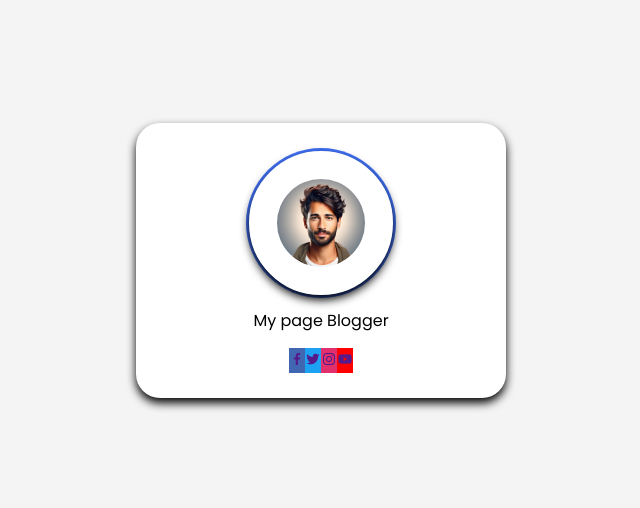
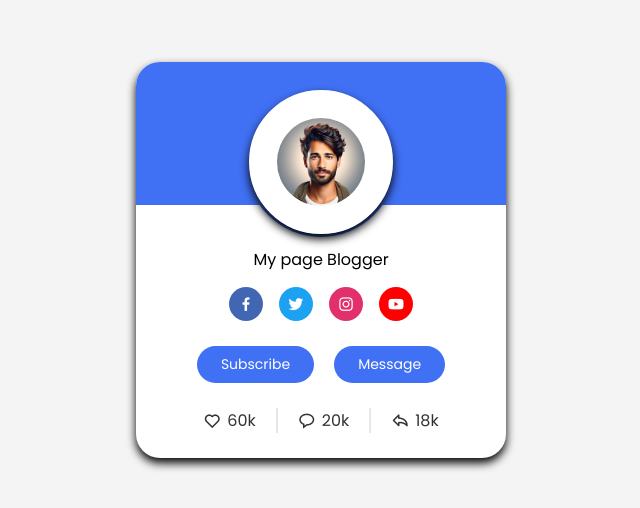
Before and after one commit to Shamhoxs/Html-Css-Projects, a plain HTML site: page Project1/index.html in a window 1280 px wide. Shown: the part 140-648 px from the top of the page, without its empty margins (319-959 px from the left). Drawn offline with nearby package versions, Linux system fonts and the light colour scheme.

Commit message:
Added Button and icons

```diff
--- a/Project1/index.html
+++ b/Project1/index.html
@@ -18,7 +18,6 @@
         <span class="name">My page</span>
         <span class="job">Blogger</span>
     </div>
-
     <div class="media_button">
         <a href="" style="background: #4267b2" class="link">
         <i class='bx bxl-facebook'></i>
@@ -35,6 +34,23 @@
         </a>
 
     </div>
+    <div class="buttons">
+    <button class="button">Subscribe</button>
+    <button class="button">Message</button>
+    </div>
+    <div class="analytics">
+        <div class="data">
+            <i class='bx bx-heart'></i>
+            <span class="number">60k</span>
+        </div>
+        <div class="data">
+            <i class='bx bx-message-rounded'></i>
+            <span class="number">20k</span>
+        </div>
+        <div class="data">
+            <i class='bx bx-share'></i>
+            <span class="number">18k</span>
+        </div>
     </div>
 </body>
 </html>
--- a/Project1/style.css
+++ b/Project1/style.css
@@ -24,6 +24,7 @@ body{
     border-radius: 24px;
     padding: 25px;
     box-shadow: 0 5px 10px rgba(0, 0, 0.1);
+    position: relative;
 }
 .profile-img{
     max-width: 370px;
@@ -33,7 +34,16 @@ body{
     padding: 25px;
     box-shadow: 0 5px 10px rgba(0, 0, 0.1);
 }
-
+.profile-card::before{
+    content: "";
+    position: absolute;
+    top: 0;
+    left: 0;
+    height: 36%;
+    width: 100%;
+    border-radius: 24px 24px 0 0;
+    background-color: #4070f4;
+}
 .image{
     position:relative;
     height:150px;
@@ -72,7 +82,7 @@ font-weight: 500;
     margin-top: 15px;
 }
 
-.media_button.link
+.media_button .link
 {
     display: flex;
     align-items: center;
@@ -87,3 +97,49 @@ font-weight: 500;
     text-decoration: none;
 
 }
+.profile-card .buttons
+{
+display: flex;
+align-items: center;
+margin-top: 25px;
+}
+.buttons .button{
+    color: #fff;
+    font-size: 14px;
+    font-weight: 400;
+    border: none;
+    border-radius: 24px;
+    margin: 0 10px;
+    padding: 8px 24px;
+    background-color: #4070f4;
+    cursor: pointer;
+    transition: all 0.3s ease;
+}
+.buttons.button:hover{
+    background-color: #0e4bf1;
+
+}
+.profile-card .analytics{
+    display: flex;
+    align-items: center;
+    margin-top: 25px;
+
+}
+.analytics .data
+{
+    display: flex;
+    align-items: center;
+    color: #333;
+    padding: 0 20px;
+    border-right: 2px solid #e7e7e7;
+
+}
+.data i{
+    font-size: 18px;
+    margin-right: 6px;
+
+}
+.data:last-child{
+    border-right: none;
+
+}
```
